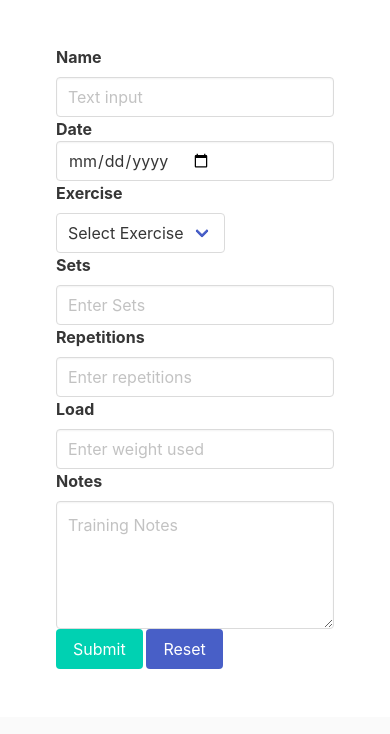
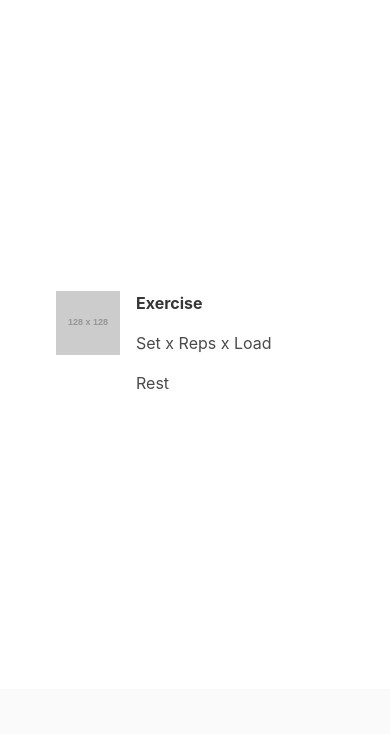
Before and after one commit to hnefatafl01/q1, a plain HTML site: page new-workout-session/index2.html in a window 390 px wide. Shown: the part 91-825 px from the top of the page. Drawn offline with nearby package versions, Linux system fonts and the light colour scheme; no server answers; placeholder pictures from the web are drawn by us.

Commit message:
improved mobile view

```diff
--- a/new-workout-session/index2.html
+++ b/new-workout-session/index2.html
@@ -62,47 +62,28 @@
     <!-- main content  -->
     <main class="section is-fluid has-shadow">
       <section class="container is-fluid">
-
-        <form>
-          <label class="label">Name</label>
-          <p class="control">
-            <input class="input" type="text" placeholder="Text input" name="name">
-          </p>
-          <label class="label">Date</date>
-          <p class="control">
-            <input class="input" type="date" placeholder="mm/dd/yyyy" name="Date">
-          </p>
-          <form>
-            <label class="label">Exercise</label>
-            <p class="control">
-              <span class="select">
-                <select id="selectExercise" name="selectExercise">
-                  <option>Select Exercise</option>
-                </select>
-              </span>
-            </p>
-          </form>
-          <label class="label">Sets</label>
-          <p class="control">
-            <input class="input" type="number" placeholder="Enter Sets " name="sets">
-          </p>
-          <label class="label">Repetitions</label>
-          <p class="control">
-            <input class="input" type="number" placeholder="Enter repetitions " name="repetitions">
-          </p>
-          <label class="label">Load</label>
-          <p class="control">
-            <input class="input" type="number" placeholder="Enter weight used" name="load">
-          </p>
-          <label class="label">Notes</label>
-          <p class="control">
-            <textarea class="textarea" placeholder="Training Notes" name="notes"></textarea>
-          </p>
-          <p class="control">
-            <button class="button is-primary">Submit</button>
-            <button class="button is-link">Reset</button>
-          </p>
-        </form>
+        <!-- start exercise component -->
+        <section class="workout-session">
+          <article class="media">
+            <figure class="media-left">
+              <p class="image is-64x64">
+                <img src="http://placehold.it/128x128">
+              </p>
+            </figure>
+            <div class="media-content">
+              <div class="content">
+                <p>
+                  <strong>Exercise</strong>
+                  <br>
+                </p>
+                <p>Set x Reps x Load</p>
+                <p>Rest </p>
+              </div>
+              </nav>
+            </div>
+          </article>
+        </section>
+        <!-- finish exercise session -->
       </section>
 
     </main>
```
Also changed, not shown: new-workout-session/index.html (+1 -0 lines).
